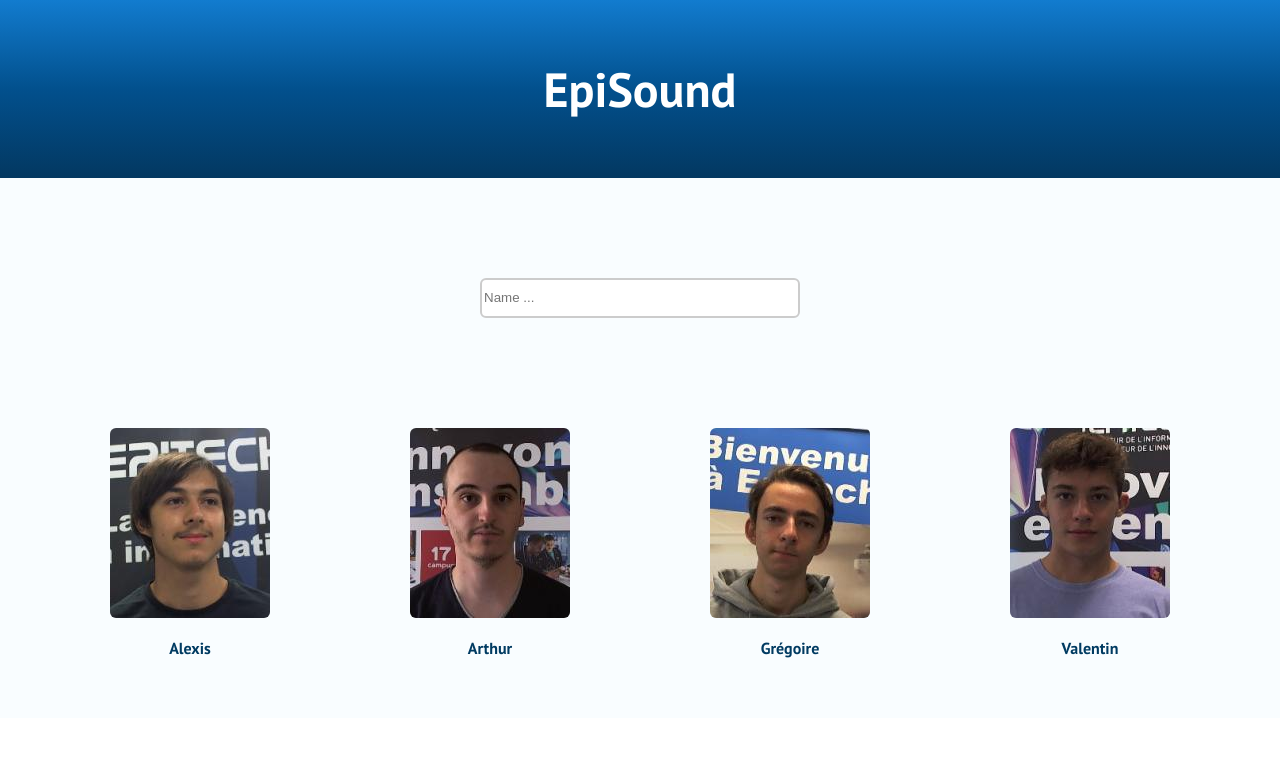
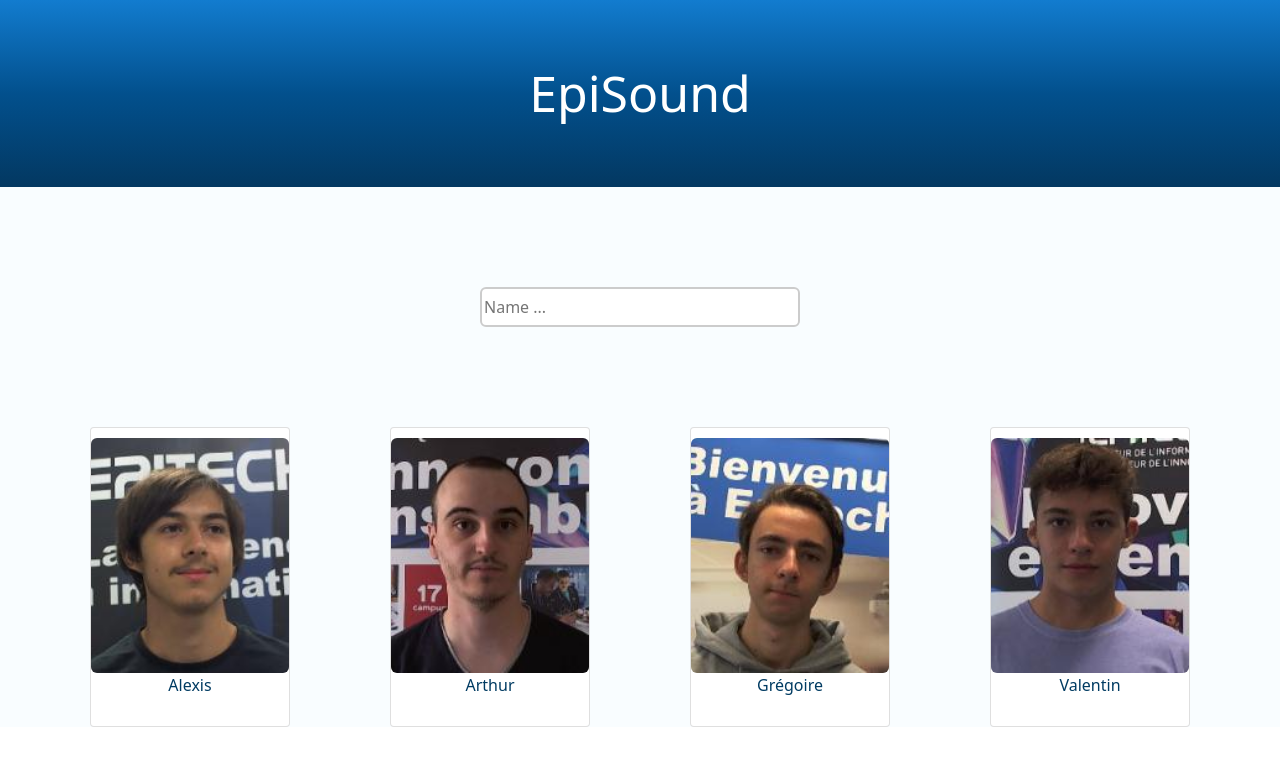
Before and after one commit to Val1t3/EpiSound, a React (Create React App) app: page / in a window 1280 px wide. Shown: the top 766 px of the page. Built offline with nearby package versions, Linux system fonts and the light colour scheme.

Commit message:
[ADD] bootstrap-react [FIX] transfer front to bootstrap for header

```diff
--- a/package.json
+++ b/package.json
@@ -13,8 +13,10 @@
   "license": "ISC",
   "dependencies": {
     "babel": "^6.23.0",
+    "bootstrap": "^5.1.3",
     "create-react-app": "^1.2.1",
     "express": "^4.18.1",
+    "react-bootstrap": "^2.4.0",
     "react-dom": "^18.1.0",
     "react-scripts": "^5.0.1",
     "sass": "^1.52.3",
--- a/src/App.js
+++ b/src/App.js
@@ -1,14 +1,10 @@
 import { useState, useEffect } from 'react';
-
 import Header from './components/Header/header.component';
 import CardList from './components/CardList/cardlist.component';
 import Searchbox from './components/SearchBox/searchbox.component';
-
 import { stockData } from "./data";
-
-
 import './app.scss';
-
+import './custom.scss';
 export default function App() {
 
     const [items, setItems] = useState(stockData);
--- a/src/components/Header/header.component.jsx
+++ b/src/components/Header/header.component.jsx
@@ -1,9 +1,17 @@
 import "./header.style.scss";
+
+import { Container, Navbar, Row } from "react-bootstrap";
 
 export default function Header() {
   return (
-      <div className="header">
-        <h1>EpiSound</h1>
-      </div>
+      <Navbar className="header" bg="primary">
+        <Container fluid>
+          <div
+            className="mx-auto my-auto py-5 text-white"
+          >
+            EpiSound
+          </div>
+        </Container>
+      </Navbar>
   );
 }
--- a/src/components/Header/header.style.scss
+++ b/src/components/Header/header.style.scss
@@ -1,9 +1,6 @@
 .header {
-    text-align: center;
-    padding-top: 2%;
-    padding-bottom: 2%;
-    font-size: 24px;
-    color: white;
-    background: rgb(18,124,207);
-    background: linear-gradient(180deg, rgba(18,124,207,1) 0%, rgba(2,80,141,1) 50%, rgba(3,56,97,1) 100%);
+    background: linear-gradient(180deg, rgba(18,124,207,1) 0%
+        , rgba(2,80,141,1) 50%
+        , rgba(3,56,97,1) 100%);
+        font-size: 50px;
 }
--- /dev/null
+++ b/src/custom.scss
@@ -0,0 +1,5 @@
+$primary: rgb(18,124,207);
+$secondary: #003b62;
+$info : #edf7ff;
+
+@import '~bootstrap/scss/bootstrap.scss';
```
Also changed, not shown: src/components/CardList/cardlist.component.jsx (+5 -5 lines), 1 other file (tests, documents, lock files or other folders).
